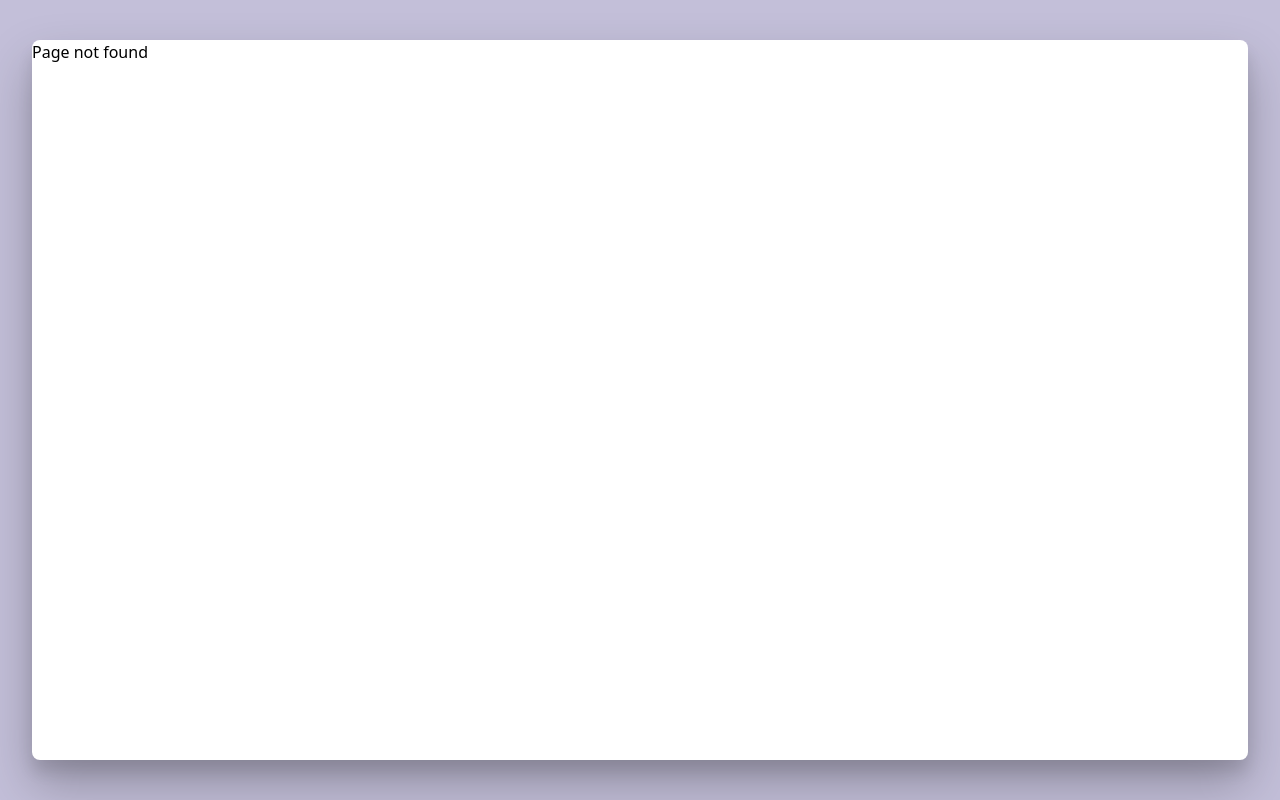
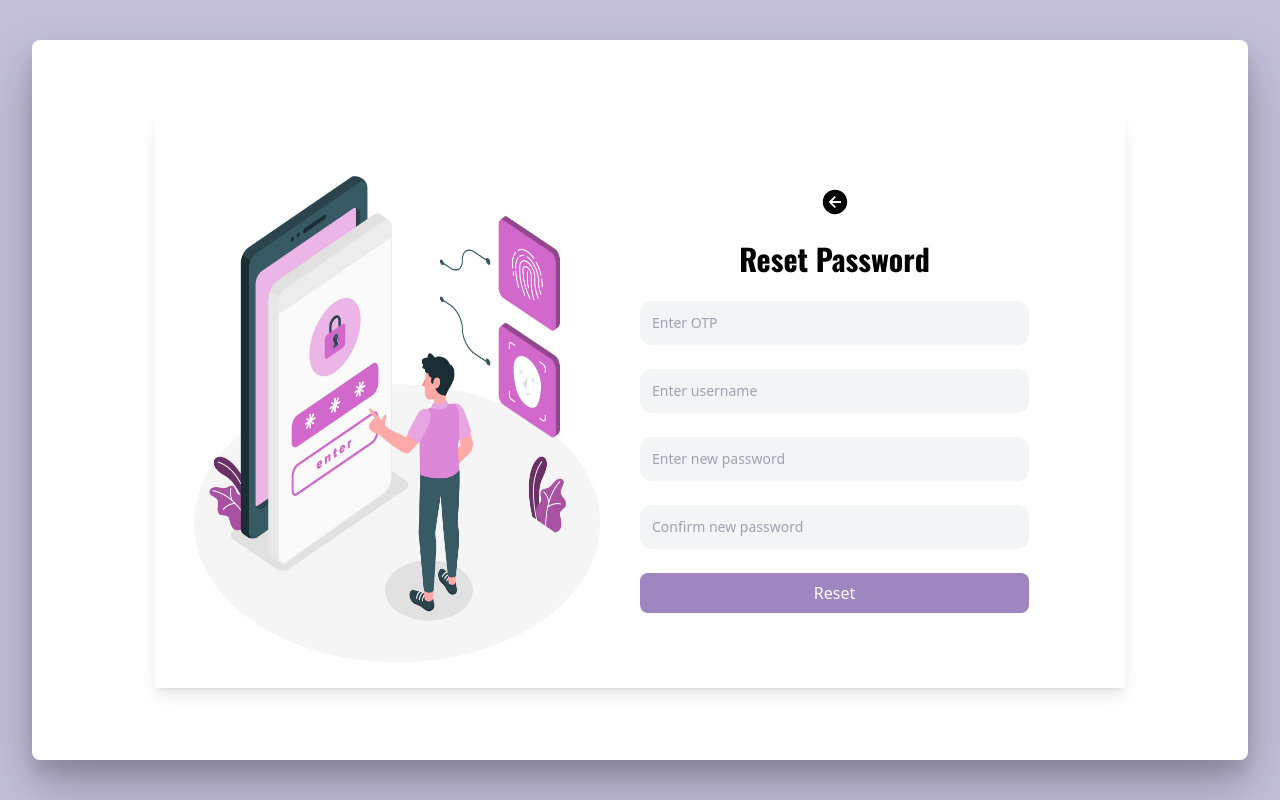
Before and after one commit to suminashrestha/Sahaara, a React (Vite) app in the folder frontend/: page /reset in a window 1280 px wide. Before the commit this address had no page. Built offline with nearby package versions, Linux system fonts and the light colour scheme.

Commit message:
add reset form and forget password

```diff
--- a/frontend/src/App.tsx
+++ b/frontend/src/App.tsx
@@ -20,12 +20,12 @@ export default function App() {
               <Route path="/" element={<Homepage />}/>
               <Route path="about" element={<About />} />
               <Route path="contact" element={<Contact />} />
-              <Route path="otpverify" element={<OTPverificationPage />}/>
+              <Route path="otpverify/:username" element={<OTPverificationPage />}/>
+              <Route path="reset" element={<ResetPassword />} />
               <Route path="join" element={<LoginSignup />}>
                 <Route index element={<Navigate replace to="login" />} />
                 <Route path="login" element={<Login />} />
                 <Route path="signup" element={<SignUp />} />
-                <Route path="reset" element={<ResetPassword />} />
               </Route>
               <Route path="*" element={<PageNotFound/>}/>
             </Routes>
--- a/frontend/src/components/Login.tsx
+++ b/frontend/src/components/Login.tsx
@@ -1,32 +1,55 @@
-import { useState } from "react";
+import { useForm } from "react-hook-form";
 import Button from "./Button";
 import InputField from "./InputField";
 import { Link } from "react-router-dom";
-import { useDebounceValue } from "usehooks-ts";
+import API from "../../config/baseUrl";
+import { useNavigate } from "react-router-dom";
+// import { useDebounceValue } from "usehooks-ts";
 
 
-const Login=()=>{
-  const [username, setUsername] = useState("");
-  const [password, setPassword] = useState("");
-  const [usernameMessage,setusernameMessage] = useState("");
-  const [isCheckingUsername,setCheckingUsername]=useState(false);
-  const [isSubmitting,setIsSubmitting]=useState(false)
+const Login = () => {
+  const {
+    register,
+    reset,
+    handleSubmit,
+  } = useForm({
+    defaultValues: {
+      identifier: "",
+      password: "",
+    },
+  });
+
+  const submitData = async (data : {identifier: string, password: string}) => {
+    console.log(data)
+    const {identifier,password}= data
+    try {
+      const {data} = await API.post("/api/v1/user/sign-in", {identifier,password});
+      console.log(data);
+    } catch (error) {
+      console.log(error);
+    }
+    reset()
+
+  };
 
   // const debouncedUsername = useDebounceValue(username,300)
 
   return (
-    <form className="flex flex-col h-full px-5 gap-6 justify-center">
-      <InputField
+    <form
+      onSubmit={handleSubmit(submitData)}
+      className="flex flex-col h-full px-5 gap-6 justify-center"
+    >
+      <input
         placeholder="Enter username/email"
         type="text"
-        value={username}
-        onChange={(e) => setUsername(e.target.value)}
+        {...register("identifier")}
+        className="${className} p-3 text-sm text-black rounded-xl bg-gray-100 focus:outline-none"
       />
-      <InputField
+      <input
         placeholder="Enter Password"
         type="password"
-        value={password}
-        onChange={(e) => setPassword(e.target.value)}
+        {...register("password")}
+        className="${className} p-3 text-sm text-black rounded-xl bg-gray-100 focus:outline-none"
       />
       <ul className="flex ">
         <li className="flex w-[50%] gap-2 items-center">
@@ -34,12 +57,12 @@ const Login=()=>{
           <span>Remember me?</span>
         </li>
         <li className="w-[50%] flex justify-end">
-          <Link to="/join/reset">Forgot password?</Link>
+          <Link to="/reset">Forgot password?</Link>
         </li>
       </ul>
       <Button>Login</Button>
     </form>
   );
-}
+};
 
 export default Login;
--- /dev/null
+++ b/frontend/src/components/ResetForm.tsx
@@ -0,0 +1,79 @@
+import { useForm } from "react-hook-form";
+import API from "../../config/baseUrl";
+import Button from "./Button";
+import { IoArrowBackCircleSharp } from "react-icons/io5";
+
+function ResetForm({setResetPassword}) {
+  const { register, reset, handleSubmit } = useForm({
+    defaultValues: {
+      username: "",
+      newPassword: "",
+      confirmNewPassword: "",
+      verifyCode: "",
+    },
+  });
+
+  const onSubmit = async (data: {
+    username: string;
+    newPassword: string;
+    confirmNewPassword: string;
+    verifyCode: string;
+  }) => {
+    console.log(data);
+    const { newPassword, username, confirmNewPassword, verifyCode } = data;
+    try {
+      const { data } = await API.post("/api/v1/user/reset-password", {
+        newPassword,
+        username,
+        confirmNewPassword,
+        verifyCode,
+      });
+      console.log(data);
+    } catch (error) {
+      console.log(error);
+    }
+    reset();
+  };
+
+  const handleBack=()=>{
+    setResetPassword(false)
+  }
+  return (
+    <div className="flex flex-col gap-6 justify-center items-center w-[40%]">
+            <IoArrowBackCircleSharp onClick={handleBack} size={30} />
+      <h2 className="text-3xl font-Oswald font-bold">Reset Password</h2>
+      <form
+        onSubmit={handleSubmit(onSubmit)}
+        className="flex flex-col gap-6 w-full"
+      >
+        <input
+          type="text"
+          placeholder="Enter OTP "
+          {...register("verifyCode")}
+          className="p-3 text-sm text-black rounded-xl bg-gray-100 focus:outline-none"
+        />
+        <input
+          type="text"
+          placeholder="Enter username "
+          {...register("username")}
+          className="p-3 text-sm text-black rounded-xl bg-gray-100 focus:outline-none"
+        />
+        <input
+          type="text"
+          placeholder="Enter new password"
+          {...register("newPassword")}
+          className="p-3 text-sm text-black rounded-xl bg-gray-100 focus:outline-none"
+        />
+        <input
+          type="text"
+          placeholder="Confirm new password"
+          {...register("confirmNewPassword")}
+          className="p-3 text-sm text-black rounded-xl bg-gray-100 focus:outline-none"
+        />
+        <Button>Reset</Button>
+      </form>
+    </div>
+  );
+}
+
+export default ResetForm;
--- a/frontend/src/components/Signup.tsx
+++ b/frontend/src/components/Signup.tsx
@@ -41,7 +41,7 @@ function Signup() {
    try {
      const {data}= await API.post("/api/v1/user/sign-up", { username, email, password, type })
      console.log(data)
-     navigate("/otpverify")
+     navigate(`/otpverify/${username}`)
 
    } catch (error){
      console.log(error)
--- a/frontend/src/pages/OTPverificationPage.tsx
+++ b/frontend/src/pages/OTPverificationPage.tsx
@@ -1,22 +1,64 @@
 import { useState } from "react";
 import InputField from "../components/InputField";
 import Button from "../components/Button";
+import { Link } from "react-router-dom";
+import API from "../../config/baseUrl";
+import { useNavigate, useParams } from "react-router";
 
 function OTPverificationPage() {
+  const navigate = useNavigate();
+  const { username } = useParams();
   const [otp, setOtp] = useState("");
+
+  function handleOtpChange(e) {
+    setOtp(e.target.value);
+  }
+  async function handleotp() {
+    console.log("data: ", otp, username);
+    try {
+      const { data } = await API.post("/api/v1/user/verify-code", {
+        username,
+        verifyCode: otp,
+      });
+      console.log(data);
+      navigate("/");
+    } catch (error) {
+      console.log(error);
+    }
+  }
   return (
     <div className="flex h-full justify-center w-full items-center">
       <div className="h-[80%] w-[80%] shadow-lg rounded flex ">
         <div className="w-[50%] h-full">
           <img src="/otpverify.jpg" className="h-full " />
         </div>
-        <div className="w-[50%] h-full flex justify-center items-center">
-            <InputField type="text" placeholder="Enter otp" value={otp}/>
-            <Button>Continue</Button>
+        <div className="w-[50%] h-full flex flex-col justify-center gap-9 items-center">
+          <div className="flex flex-col items-center gap-4">
+            <h2 className="text-3xl font-Oswald ">OTP Verification</h2>
+            <p>
+              Enter the verification code sent to your registered email to
+              complete the authentication process. If you did not request this
+              code, please disregard this message or{" "}
+              {
+                <Link to="/contact" className="text-purple-700">
+                  contact
+                </Link>
+              }{" "}
+              our support team for assistance.
+            </p>
+          </div>
+          <div className="flex gap-4">
+            <InputField
+              type="text"
+              placeholder="Enter otp"
+              value={otp}
+              onChange={handleOtpChange}
+            />
+            <Button onClick={handleotp}>Continue</Button>
+          </div>
         </div>
       </div>
     </div>
   );
 }
-
 export default OTPverificationPage;
--- a/frontend/src/pages/ResetPassword.tsx
+++ b/frontend/src/pages/ResetPassword.tsx
@@ -1,18 +1,60 @@
-import { NavLink } from "react-router-dom";
 import Button from "../components/Button";
-import InputField from "../components/InputField";
 import { useState } from "react";
+import { IoArrowBackCircleSharp } from "react-icons/io5";
+import { useNavigate } from "react-router";
+import API from "../../config/baseUrl";
+import "react-toastify/dist/ReactToastify.css";
+import { ToastContainer, toast } from "react-toastify";
+import ResetForm from "../components/ResetForm";
 
 function ResetPassword() {
+  const [email, setEmail] = useState("");
+  const [resetPassword, setResetPassword] = useState(true);
+  const navigate = useNavigate();
 
-    const [verificationCode,setVerificationCode]=useState<number>()
+  const handleBack = () => {
+    navigate(-1);
+  };
+
   return (
-    <div className="flex flex-col p-5 justify-center gap-6 h-full items-center">
-      <InputField type="email" placeholder="enter your email address" className="w-[70%]"/>
-      <Button>Send verification code</Button>
-      <Button className="w-[30%]">
-        <NavLink to="/join/login">Back to login</NavLink>
-      </Button>
+    <div className="flex h-full justify-center w-full items-center">
+      <div className="h-[80%] w-[80%] shadow-lg rounded flex ">
+        <div className="w-[50%] h-full">
+          <img src="/otpverify.jpg" className="h-full" />
+        </div>
+        {resetPassword ? (
+          <ResetForm resetPassword={setResetPassword}/>
+        ) : (
+          <div className="flex h-full justify-center items-center gap-5">
+            <IoArrowBackCircleSharp onClick={handleBack} size={30} />
+            <input
+              type="text"
+              className="p-3 w-[90%]text-sm text-black rounded-xl bg-gray-100 focus:outline-none"
+              placeholder="Enter registered email"
+              value={email}
+              onChange={(e) => setEmail(e.target.value)}
+            />
+            <Button
+              onClick={async () => {
+                try {
+                  const { data } = await API.get("/api/v1/user/verify-code", {
+                    email,
+                  });
+                  console.log(data);
+                  setResetPassword(true);
+                  toast.success();
+                } catch (e: any) {
+                  toast.error(e.response.data.message);
+                }
+              }}
+            >
+              Request OTP
+            </Button>
+          </div>
+        )}
+      </div>
+
+      <ToastContainer position="bottom-right" />
     </div>
   );
 }
```
